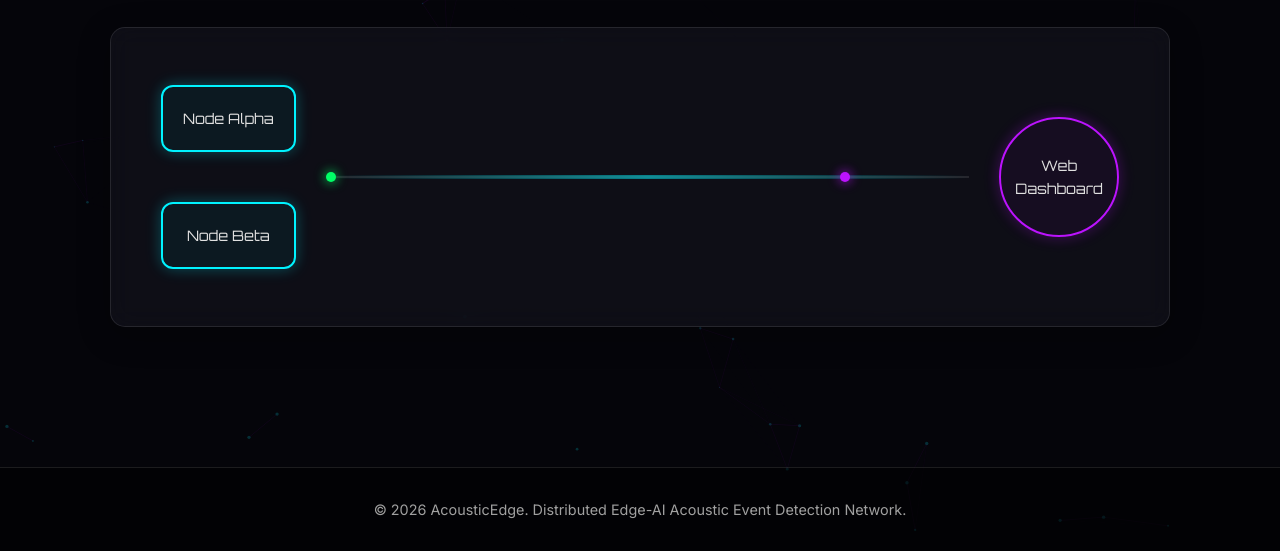
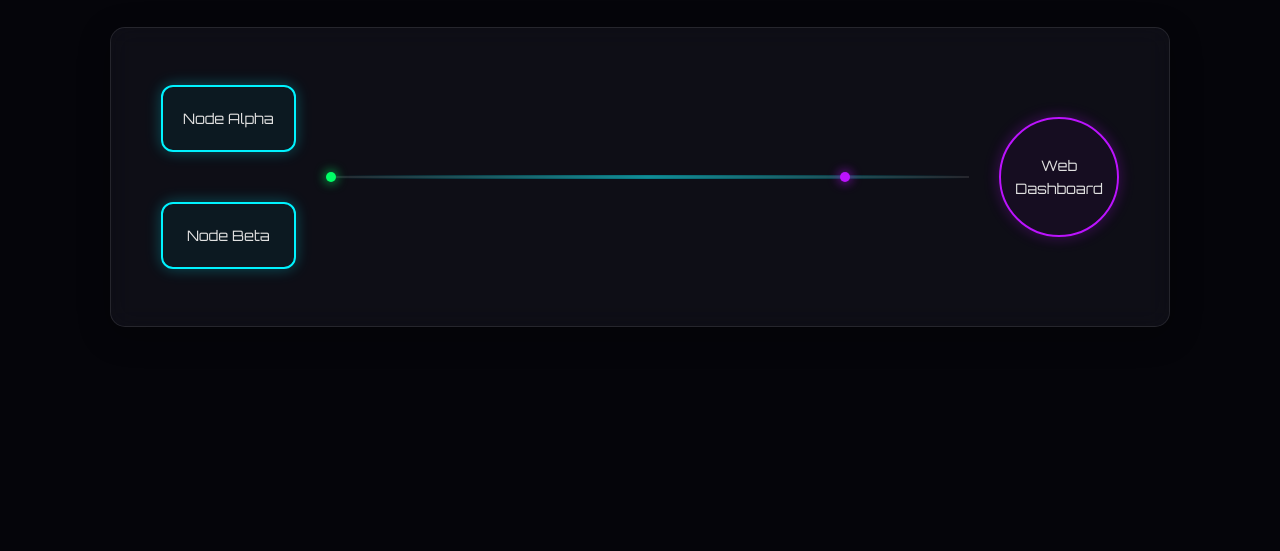
Before and after one commit to Priyansh-Shukla14/Distributed-Edge-Ai-Event-Detector, a plain HTML site: page topology.html in a window 1280 px wide. Shown: the part 249-800 px from the top of the page. Drawn offline with Linux system fonts and the light colour scheme.

Commit message:
Remove footer and canvas background

```diff
--- a/script.js
+++ b/script.js
@@ -29,75 +29,4 @@ document.addEventListener('DOMContentLoaded', () => {
         }, 3500);
     }
 
-    // 3. Interactive Canvas Background
-    const canvas = document.getElementById('bg-canvas');
-    if (canvas) {
-        const ctx = canvas.getContext('2d');
-        let width, height;
-        let particles = [];
-
-        function resize() {
-            width = canvas.width = window.innerWidth;
-            height = canvas.height = window.innerHeight;
-        }
-
-        window.addEventListener('resize', resize);
-        resize();
-
-        class Particle {
-            constructor() {
-                this.x = Math.random() * width;
-                this.y = Math.random() * height;
-                this.vx = (Math.random() - 0.5) * 0.7;
-                this.vy = (Math.random() - 0.5) * 0.7;
-                this.radius = Math.random() * 1.5 + 0.5;
-            }
-
-            update() {
-                this.x += this.vx;
-                this.y += this.vy;
-                if (this.x < 0 || this.x > width) this.vx *= -1;
-                if (this.y < 0 || this.y > height) this.vy *= -1;
-            }
-
-            draw() {
-                ctx.beginPath();
-                ctx.arc(this.x, this.y, this.radius, 0, Math.PI * 2);
-                ctx.fillStyle = 'rgba(0, 243, 255, 0.6)';
-                ctx.fill();
-            }
-        }
-
-        for (let i = 0; i < 60; i++) {
-            particles.push(new Particle());
-        }
-
-        function animate() {
-            ctx.clearRect(0, 0, width, height);
-            particles.forEach(p => {
-                p.update();
-                p.draw();
-            });
-
-            for (let i = 0; i < particles.length; i++) {
-                for (let j = i + 1; j < particles.length; j++) {
-                    const dx = particles[i].x - particles[j].x;
-                    const dy = particles[i].y - particles[j].y;
-                    const distance = Math.sqrt(dx * dx + dy * dy);
-
-                    if (distance < 130) {
-                        ctx.beginPath();
-                        const opacity = 1 - (distance / 130);
-                        ctx.strokeStyle = `rgba(188, 19, 254, ${opacity * 0.5})`;
-                        ctx.lineWidth = 0.5;
-                        ctx.moveTo(particles[i].x, particles[i].y);
-                        ctx.lineTo(particles[j].x, particles[j].y);
-                        ctx.stroke();
-                    }
-                }
-            }
-            requestAnimationFrame(animate);
-        }
-        animate();
-    }
 });
--- a/topology.html
+++ b/topology.html
@@ -11,8 +11,6 @@
     </style>
 </head>
 <body>
-    <canvas id="bg-canvas"></canvas>
-
     <nav class="navbar">
         <div class="logo">Acoustic<span>Edge</span></div>
         <ul class="nav-links">
@@ -43,9 +41,7 @@
         </div>
     </section>
 
-    <footer style="position: absolute; bottom: 0; width: 100%;">
-        <p>&copy; 2026 AcousticEdge. Distributed Edge-AI Acoustic Event Detection Network.</p>
-    </footer>
+
 
     <script src="script.js"></script>
 </body>
```
Also changed, not shown: about.html (+1 -5 lines), architecture.html (+1 -5 lines), index.html (+1 -5 lines), monitoring.html (+1 -5 lines).
